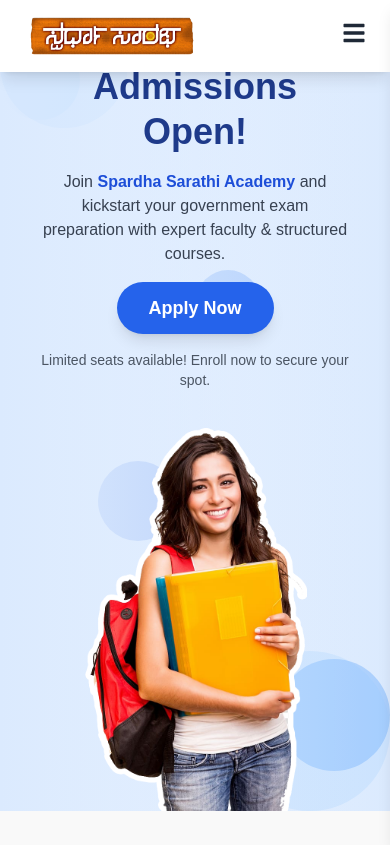
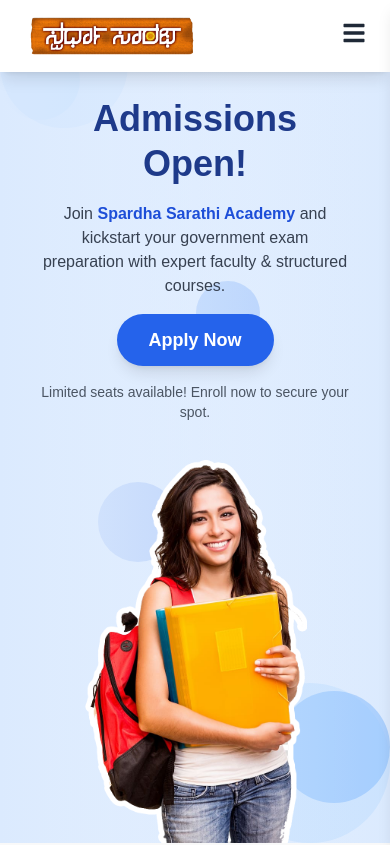
Before and after one commit to shettynishanth/Spardha_Sarathi, a React (Create React App) app: page / in a window 390 px wide. Shown: the top 845 px of the page. Built offline with nearby package versions, Linux system fonts and the light colour scheme; no server answers; the database is empty.

Commit message:
Update AdmissionsPage.js

```diff
--- a/src/components/AdmissionsPage.js
+++ b/src/components/AdmissionsPage.js
@@ -2,7 +2,7 @@
 
 const AdmissionsPage = () => {
   return (
-    <div className="relative w-full min-h-[60vh] md:min-h-screen flex flex-col md:flex-row items-center justify-between bg-gradient-to-r from-blue-50 to-blue-100 text-black px-6 md:px-36 pt-16 md:pt-16 overflow-hidden">
+    <div className="relative w-full min-h-[60vh] md:min-h-screen flex flex-col md:flex-row items-center justify-between bg-gradient-to-r from-blue-50 to-blue-100 text-black px-6 md:px-36 pt-24 md:pt-16 overflow-hidden">
       {/* Left Section (Text) */}
       <div className="w-full md:w-1/2 text-center md:text-left px-4 md:px-12 space-y-4 md:space-y-6 relative z-10">
         <h1 className="text-4xl md:text-6xl font-extrabold mb-4 text-blue-900 leading-tight animate-fade-in">
```
